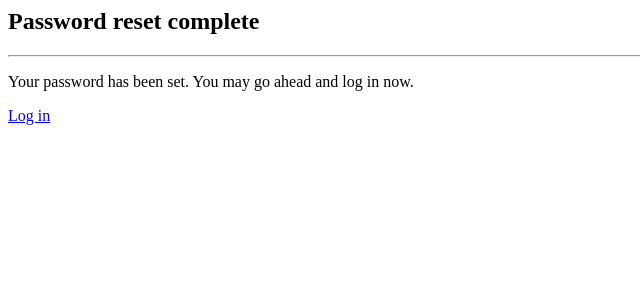
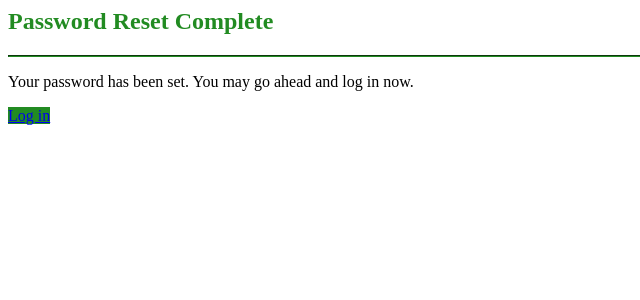
Before and after one commit to Ido-Grossman/Plant-It-App, a Django app: page /reset/done/ in a window 1280 px wide. Shown: the top 300 px of the page, without its empty margins (0-640 px from the left). Run offline with Django 4.2, Linux system fonts and the light colour scheme.

Commit message:
Made the forgot password screen to look better

```diff
--- a/Backend/templates/password_reset_complete.html
+++ b/Backend/templates/password_reset_complete.html
@@ -1,11 +1,10 @@
 {% block content %}
 
-  <!--Password Reset Complete-->
-    <div class="container p-4">
-	    <h2 class="font-weight-bold mt-3">Password reset complete</h2>
-		<hr>
-        <p>Your password has been set. You may go ahead and log in now.</p>
-        <a href="/login" class="btn btn-primary">Log in</a>
-    </div>
+  <div class="container py-4">
+    <h2 class="font-weight-bold mb-4" style="color: #228B22;">Password Reset Complete</h2>
+    <hr style="border-color: #228B22;">
+    <p>Your password has been set. You may go ahead and log in now.</p>
+    <a href="/login" class="btn btn-primary mt-3" style="background-color: #228B22; border-color: #228B22;">Log in</a>
+  </div>
 
 {% endblock %}
```
Also changed, not shown: Backend/templates/password_reset_confirm.html (+17 -11 lines).
